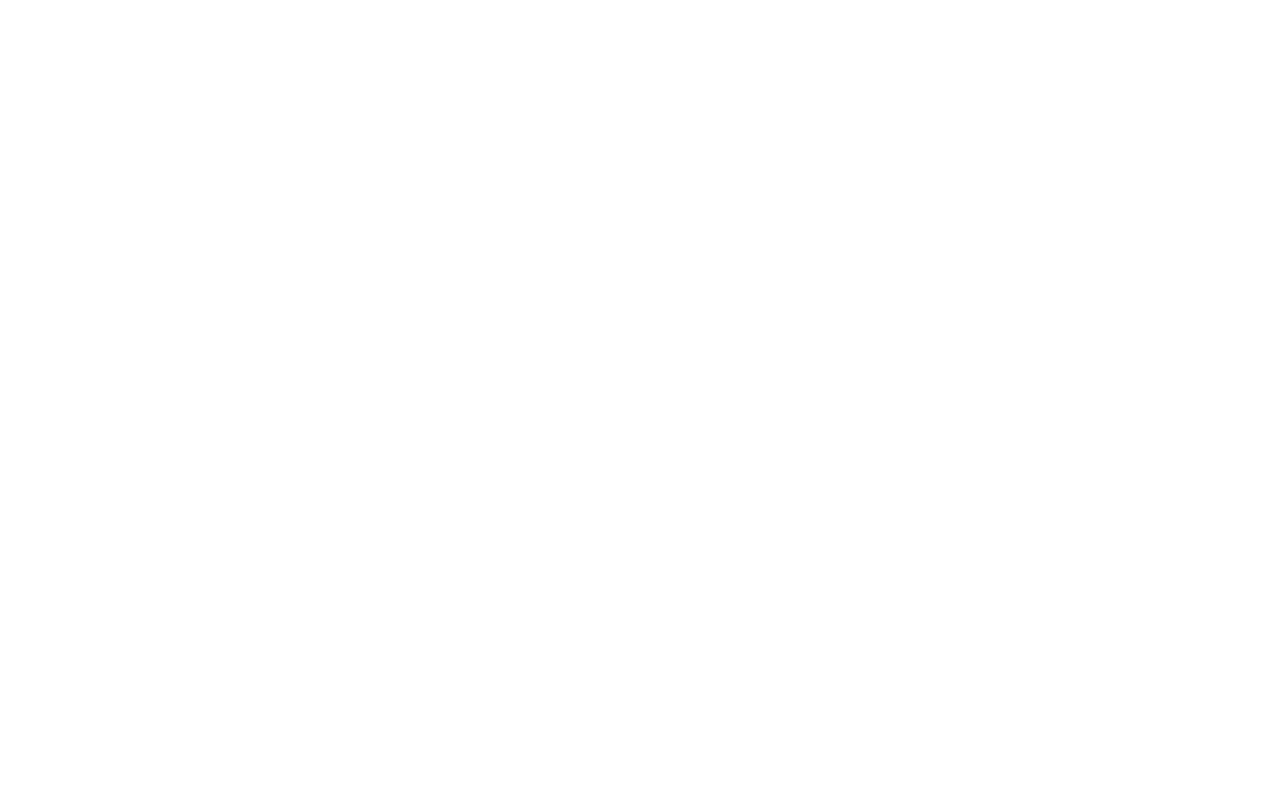
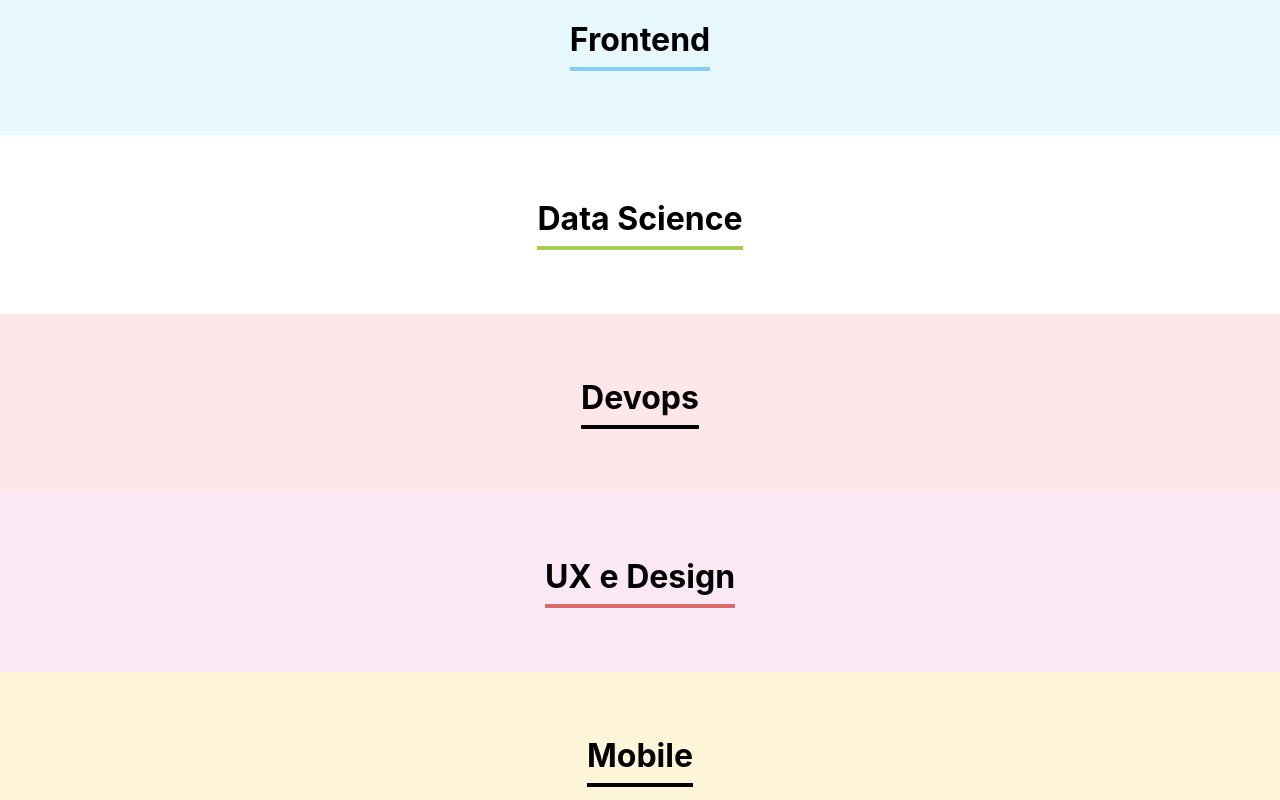
Before and after one commit to RaissaKestring/organo, a React (Create React App) app: page / in a window 1280 px wide. Shown: the part 1700-2500 px from the top of the page. Before the commit the page ends 1477 px from the top, so only its background shows below. Built offline with nearby package versions, Linux system fonts and the light colour scheme.

Commit message:
criação da section times

```diff
--- a/src/App.js
+++ b/src/App.js
@@ -1,19 +1,62 @@
 import { useState } from 'react';
 import Banner from './componentes/Banner';
 import Formulario from './componentes/Formulario';
+import Time from './componentes/Time';
 
 function App() {
+
+  const times = [
+    {
+    nome: 'Programação',
+    corPrimaria: '#57C278',
+    corSecundaria: '#D9F7E9'
+    },
+    {
+      nome: 'Frontend',
+      corPrimaria: '#82CFFA',
+      corSecundaria: '#E8F8FF'
+      },
+      {
+        nome: 'Data Science',
+        corPrimaria: '#A6D157',
+        corSecundaria: '#FOF8E2'
+        },
+        {
+          nome: 'Devops',
+          corPrimaria: '#EO6B69',
+          corSecundaria: '#FDE7E8'
+          },
+          {
+            nome: 'UX e Design',
+            corPrimaria: '#DB6B69',
+            corSecundaria: '#FAE9F5'
+            },
+            {
+              nome: 'Mobile',
+              corPrimaria: '#FFBAO5',
+              corSecundaria: '#FFF5D9'
+              },
+              {
+                nome: 'Inovação e Gestão',
+                corPrimaria: '#FF8A29',
+                corSecundaria: '#FFEEDF'
+                }
+  ]
 
   const [colaboradores, setColaboradores] = useState([])
 
   const aoNovoColaboradorAdicionado = (colaborador) => {
     console.log(colaborador)
+    setColaboradores([...colaboradores, colaborador])
   }
 
   return (
     <div className="App">
       <Banner />
       <Formulario aoColaboradorCadastrado={colaborador => aoNovoColaboradorAdicionado(colaborador)}/>
+
+      {times.map(time => <Time key={time.nome} nome={time.nome} corPrimaria={time.corPrimaria} corSecundaria={time.corSecundaria} />)}
+
     </div>
   );
 }
--- a/src/componentes/Formulario/index.js
+++ b/src/componentes/Formulario/index.js
@@ -15,6 +15,8 @@
         'Mobile',
         'Inovação e Gestão'
     ]
+
+    // Sempre que queremos que o componente reaja a alguma alteração no valor de uma variável e se renderize novamente, precisamos indicar isto utilizando o useState. Do contrário, o valor vai ser alterado mas o DOM não será atualizado.
 
     const [nome, setNome] = useState('')
     const [cargo, setCargo] = useState('')
--- /dev/null
+++ b/src/componentes/Time/Time.css
@@ -0,0 +1,11 @@
+.time{
+    text-align: center;
+    padding: 32px;
+}
+
+.time h3 {
+    font-size: 32px;
+    border-bottom: 4px solid;
+    display: inline-block;
+    padding-bottom: 8px;
+}
--- /dev/null
+++ b/src/componentes/Time/index.js
@@ -0,0 +1,15 @@
+import './Time.css'
+
+const Time = (props) => {
+
+    const css = {backgroundColor: props.corSecundaria}
+
+    return (
+
+        <section className='time' style={css}>
+            <h3 style={{ borderColor: props.corPrimaria }}>{props.nome}</h3>
+        </section>
+    )
+}
+
+export default Time
```
